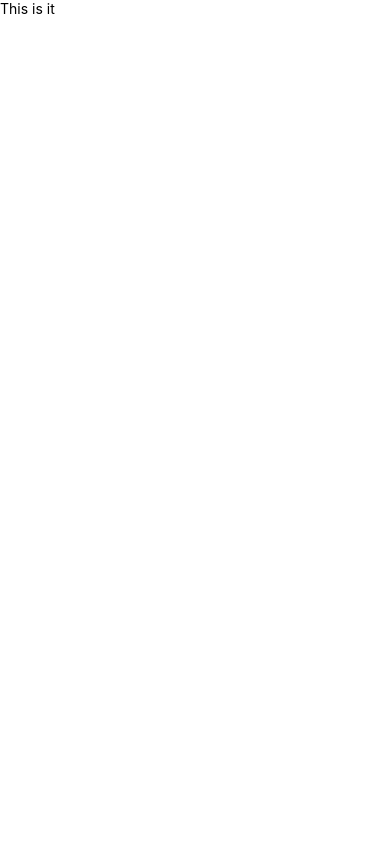
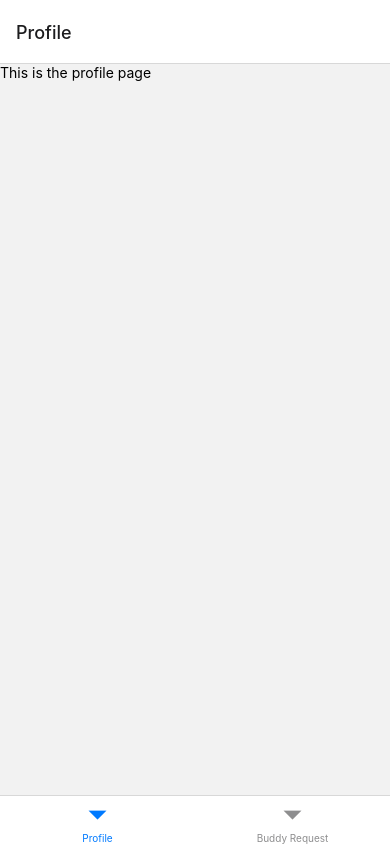
Before and after one commit to saurabhzingade/Focus-Bear-Hackathon, a React Native app in the folder frontend/: screen /Settings in a window 390 px wide. Built offline with nearby package versions, Linux system fonts and the light colour scheme.

Commit message:
Basic navigation added

```diff
--- a/frontend/App.tsx
+++ b/frontend/App.tsx
@@ -7,12 +7,23 @@
 
 import React from 'react';
 import {View, Text} from 'react-native';
+import Login from './components/Login';
+import Buddy from './components/Buddy';
+import {NavigationContainer} from '@react-navigation/native';
+import {createBottomTabNavigator} from '@react-navigation/bottom-tabs';
 
+import BuddyReviewRequest from './components/BuddyReviewRequest';
+import Profile from './components/Profile';
+
+const Tab = createBottomTabNavigator();
 const App = () => {
   return (
-    <View>
-      <Text>This is it</Text>
-    </View>
+    <NavigationContainer>
+      <Tab.Navigator>
+        <Tab.Screen name="Profile" component={Profile} />
+        <Tab.Screen name="Buddy Request" component={BuddyReviewRequest} />
+      </Tab.Navigator>
+    </NavigationContainer>
   );
 };
 
--- /dev/null
+++ b/frontend/components/Buddy.jsx
@@ -0,0 +1,24 @@
+import React from 'react';
+import {NavigationContainer} from '@react-navigation/native';
+import {createBottomTabNavigator} from '@react-navigation/bottom-tabs';
+
+import BuddyReviewRequest from './BuddyReviewRequest';
+import Profile from './Profile';
+import {View, Text} from 'react-native';
+
+const Tab = createBottomTabNavigator();
+
+const Buddy = () => {
+  return (
+    <View>
+      <NavigationContainer>
+        <Tab.Navigator>
+          <Tab.Screen name="Home" component={Profile} />
+          <Tab.Screen name="Settings" component={BuddyReviewRequest} />
+        </Tab.Navigator>
+      </NavigationContainer>
+    </View>
+  );
+};
+
+export default Buddy;
--- /dev/null
+++ b/frontend/components/BuddyReviewRequest.jsx
@@ -0,0 +1,12 @@
+import React from 'react';
+import {View, Text} from 'react-native';
+
+const BuddyReviewRequest = () => {
+  return (
+    <View>
+      <Text>BUddy review Request</Text>
+    </View>
+  );
+};
+
+export default BuddyReviewRequest;
--- /dev/null
+++ b/frontend/components/Login.jsx
@@ -0,0 +1,13 @@
+import React from 'react';
+import {View, Text} from 'react-native';
+
+
+const Login = () => {
+  return (
+    <View>
+      <Text>This is the Login page</Text>
+    </View>
+  );
+};
+
+export default Login;
--- /dev/null
+++ b/frontend/components/Profile.tsx
@@ -0,0 +1,12 @@
+import React from 'react';
+import {View, Text} from 'react-native';
+
+const Profile = () => {
+  return (
+    <View>
+      <Text>This is the profile page</Text>
+    </View>
+  );
+};
+
+export default Profile;
--- a/frontend/package.json
+++ b/frontend/package.json
@@ -10,8 +10,12 @@
     "test": "jest"
   },
   "dependencies": {
+    "@react-navigation/bottom-tabs": "^6.6.1",
+    "@react-navigation/native": "^6.1.18",
     "react": "18.3.1",
-    "react-native": "0.75.3"
+    "react-native": "0.75.3",
+    "react-native-safe-area-context": "^4.11.0",
+    "react-native-screens": "^3.34.0"
   },
   "devDependencies": {
     "@babel/core": "^7.20.0",
```
Also changed, not shown: frontend/components/User.jsx (added, +7 -0 lines), 1 other file (tests, documents, lock files or other folders).
